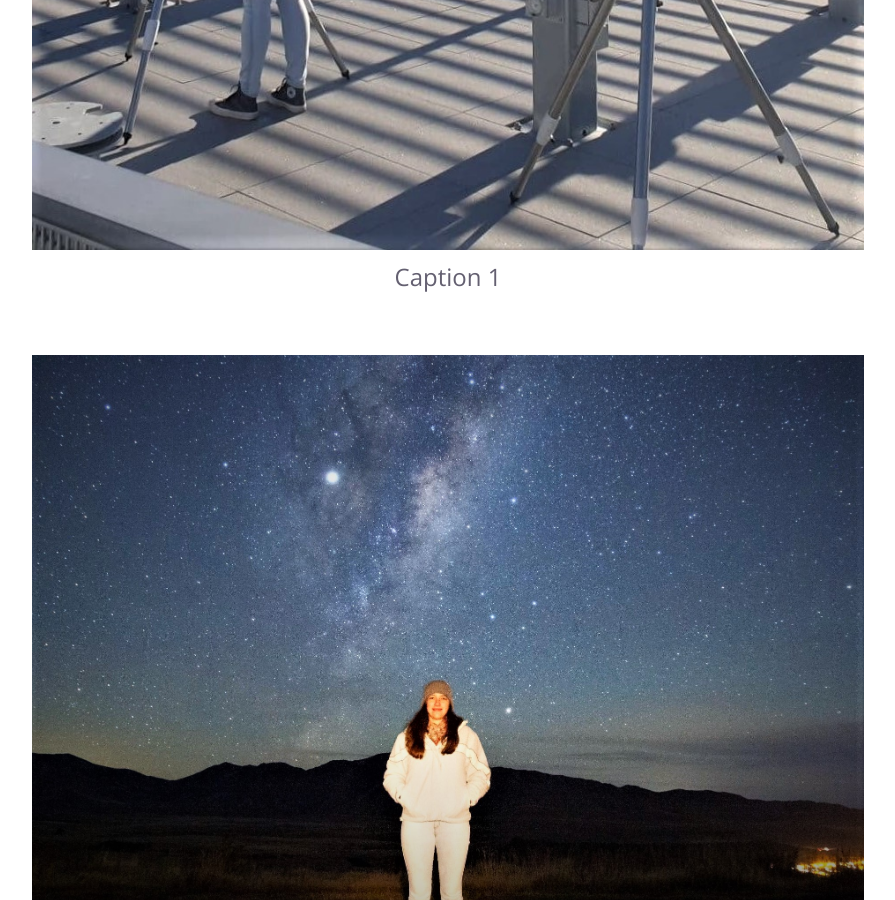
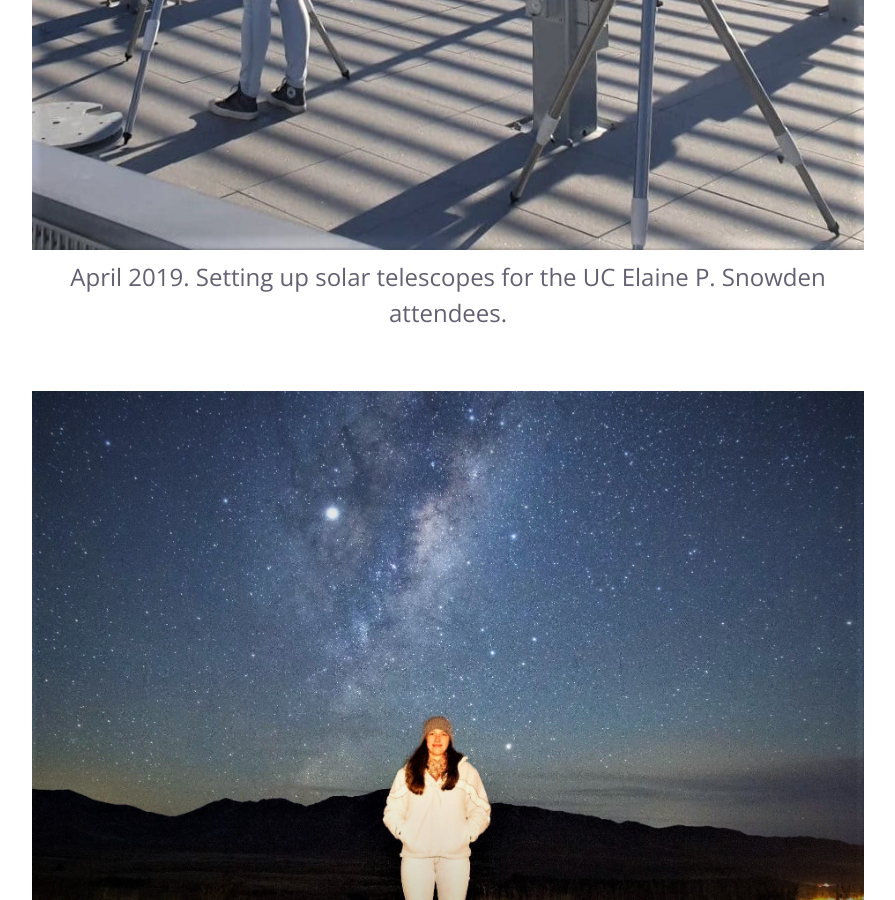
Before and after one commit to rcdorsey/rcdcorsey.github.io, a Jekyll site: the page built from outreach.html, in a window 1280 px wide and 900 px high, scrolled down 1420 px. Shown: the whole window, without its empty margins (192-1087 px from the left). Built offline with Jekyll 4.4.1, drawn with Linux system fonts in a browser that asks for light colours.

Commit message:
Update outreach.html

```diff
--- a/outreach.html
+++ b/outreach.html
@@ -5,9 +5,9 @@ description: "My adventures in Astronomy outreach at the University of Canterbur
 
 images:
     - image: 'Outreach-2019-EPS-UC-1.jpg'
-      caption: 'Caption 1'
+      caption: 'April 2019. Setting up solar telescopes for the UC Elaine P. Snowden attendees.'
     - image: 'Outreach-2019-EPS-MJ.jpg'
       caption: 'Caption 2'
-    - image: 'Outreach-2018-April-EPS-MountCookArea.jpg'
+    - image: 'Outreach-2018-April-EPS-MountCookArea-2.jpg'
       caption: 'Caption 3'
 ---
```
